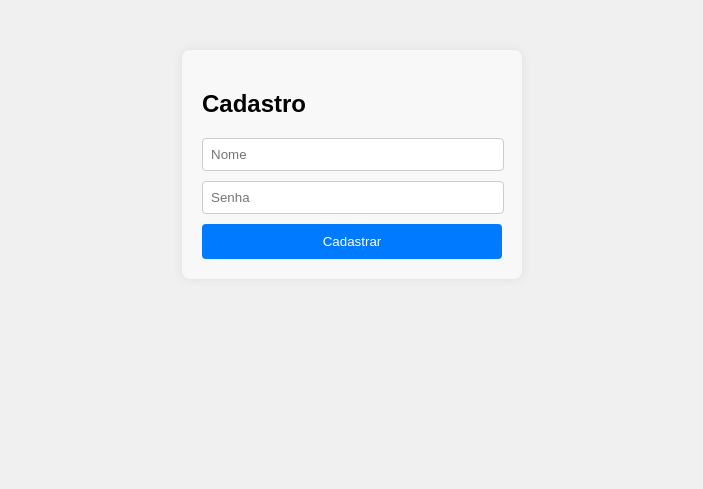
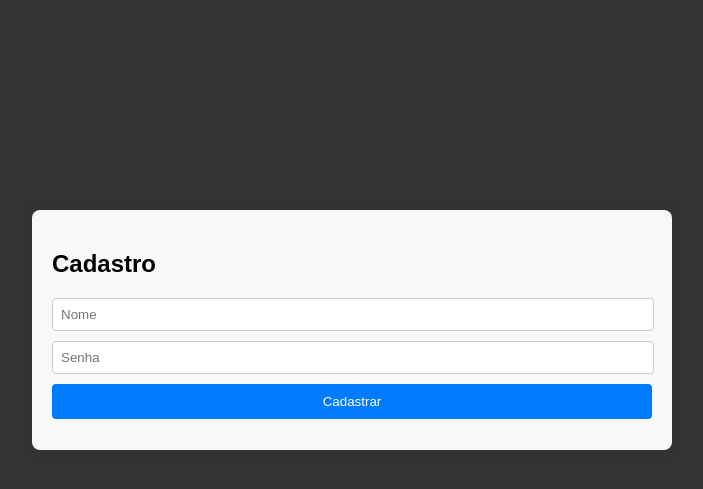
Before and after one commit to thiagocamerato757/Movies_Tavern, a Flask app: page /form in a window 1280 px wide. Shown: the top 489 px of the page, without its empty margins (288-991 px from the left). Run offline with Flask 3, Linux system fonts and the light colour scheme; parts of the project's set-up code (start-up, migrations or seed data) failed here and were passed over.

Commit message:
mexi no fundo e dei uma centralizada so

```diff
--- a/templates/cadastro.html
+++ b/templates/cadastro.html
@@ -10,11 +10,12 @@
             margin: 0;
             padding: 0;
             box-sizing: border-box;
-            background-color: #f0f0f0;
+            background-color: #333;
         }
         form {
-            width: 300px;
-            margin: 50px auto;
+            width: 600px;
+            height: 200px;
+            margin: 210px auto;
             background-color: #f8f8f8;
             padding: 20px;
             border-radius: 8px;
```
